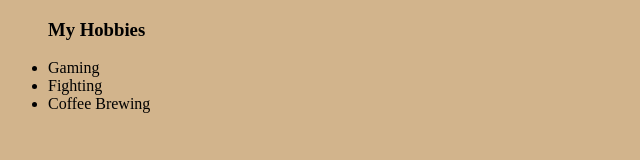
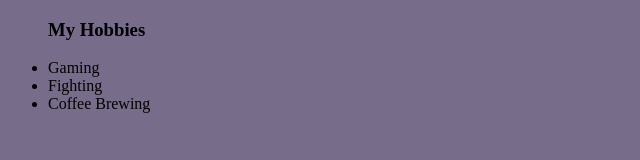
Before and after one commit to CoffeeLover2020/First-Website, a plain HTML site: page Hobbies.Html in a window 1280 px wide. Shown: the whole page, without its empty margins (0-640 px from the left). Drawn offline with Linux system fonts and the light colour scheme.

Commit message:
Background change

```diff
--- a/Hobbies.Html
+++ b/Hobbies.Html
@@ -6,7 +6,7 @@
   <title>My Hobbies</title>
 </head>
 
-<body style="background:Tan;">
+<body style="background:#776d8a;">
   <ul>
 
     <h3>My Hobbies</h3>
```
Also changed, not shown: Contact-Me.html (+1 -1 lines), index.html (+1 -1 lines).
